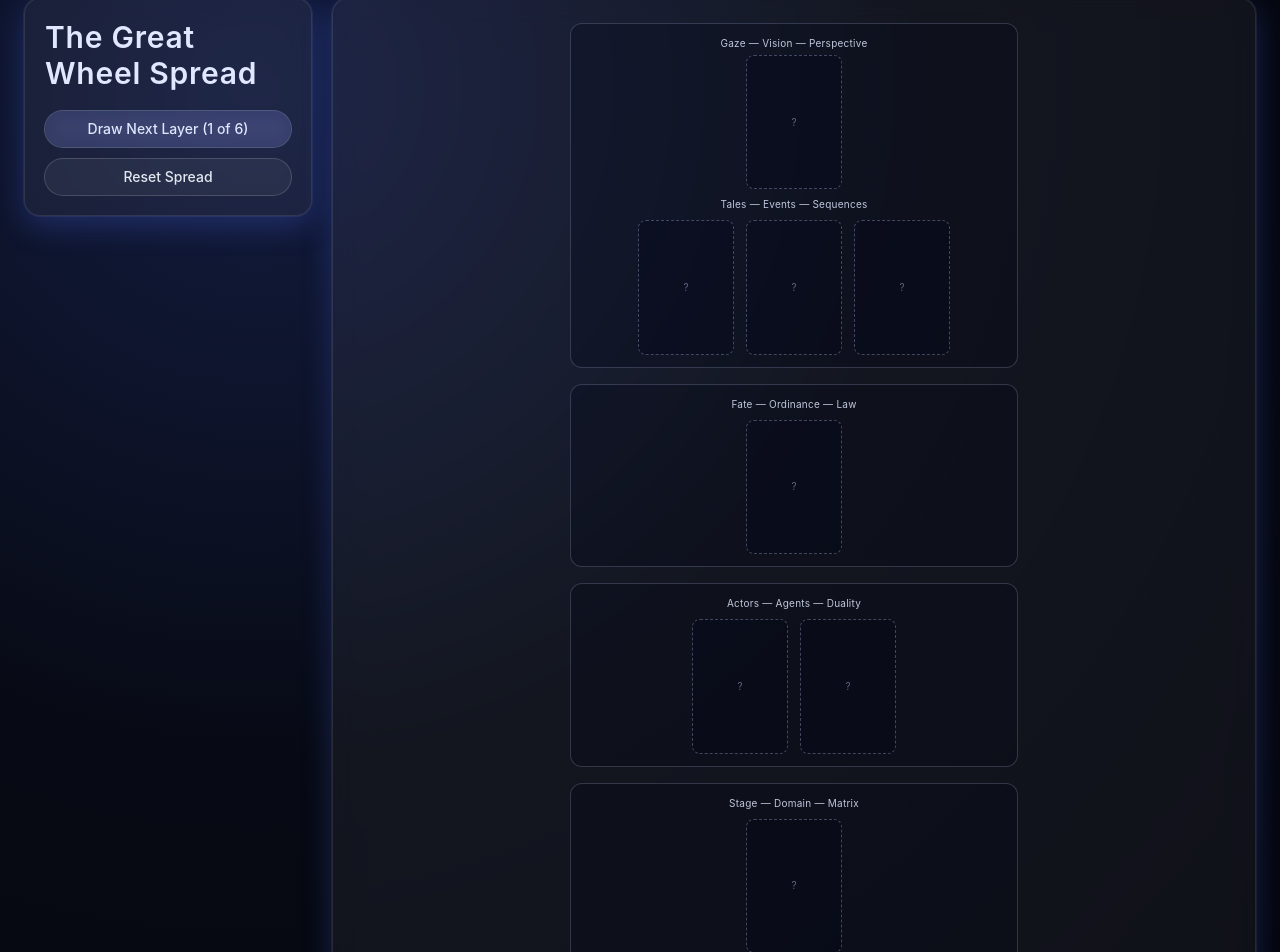
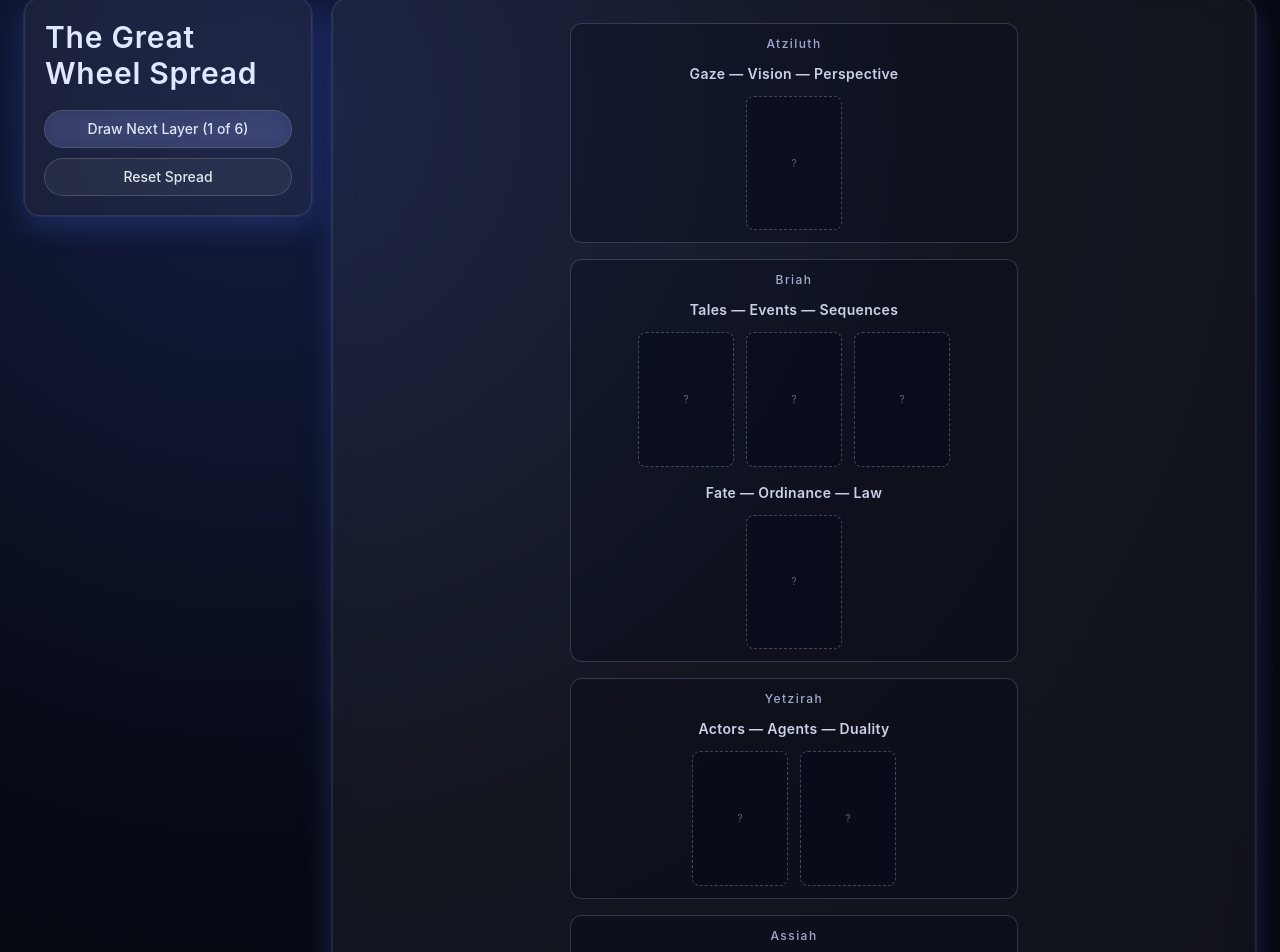
Before and after one commit to kiyotam23/thoth-tarot-spread, a Next.js app: page / in a window 1280 px wide. Shown: the part 34-986 px from the top of the page. Built offline with nearby package versions, Linux system fonts and the light colour scheme.

Commit message:
Initial commit without heavy files

```diff
--- a/app/page.tsx
+++ b/app/page.tsx
@@ -234,38 +234,38 @@ export default function Page() {
               animate={{ opacity: 1, y: 0 }}
               className="w-full max-w-md rounded-xl border border-indigo-200/20 bg-slate-950/25 p-3"
             >
-              <div className="flex flex-col items-center gap-2">
+              <p className="mb-3 text-center text-xs font-medium tracking-[0.12em] text-indigo-200/80">Atziluth</p>
               <div
                 ref={(el) => {
                   layerRefs.current[LAYERS[5].key] = el;
                 }}
+                className="flex flex-col items-center"
               >
-                  <p className="text-center text-[10px] tracking-wide text-indigo-100/85">
+                <p className="mb-3 text-center text-sm font-semibold tracking-wide text-indigo-100/90">
                   {LAYERS[5].triad.join(" — ")}
                 </p>
-                  <div className="mt-1 flex justify-center gap-3">{renderCards(5)}</div>
+                <div className="flex justify-center gap-3">{renderCards(5)}</div>
               </div>
-                <p className="text-center text-[10px] tracking-wide text-indigo-100/85">
-                  {LAYERS[4].triad.join(" — ")}
-                </p>
+            </motion.div>
+
+            <motion.div
+              initial={{ opacity: 0, y: 20 }}
+              animate={{ opacity: 1, y: 0 }}
+              className="w-full max-w-md rounded-xl border border-indigo-200/20 bg-slate-950/25 p-3"
+            >
+              <p className="mb-3 text-center text-xs font-medium tracking-[0.12em] text-indigo-200/80">Briah</p>
+              <div className="flex flex-col items-center">
                 <div
                   ref={(el) => {
                     layerRefs.current[LAYERS[4].key] = el;
                   }}
-                  className="flex justify-center gap-3"
                 >
-                  {renderCards(4)}
+                  <p className="mb-3 text-center text-sm font-semibold tracking-wide text-indigo-100/90">
+                    {LAYERS[4].triad.join(" — ")}
+                  </p>
+                  <div className="flex justify-center gap-3">{renderCards(4)}</div>
                 </div>
-              </div>
-            </motion.div>
-
-            <div className="flex w-full max-w-md flex-col gap-4">
-              <motion.div
-                initial={{ opacity: 0, y: 20 }}
-                animate={{ opacity: 1, y: 0 }}
-                className="rounded-xl border border-indigo-200/20 bg-slate-950/25 p-3"
-              >
-                <p className="mb-2 text-center text-[10px] tracking-wide text-indigo-100/85">
+                <p className="mt-4 mb-3 text-center text-sm font-semibold tracking-wide text-indigo-100/90">
                   {LAYERS[3].triad.join(" — ")}
                 </p>
                 <div
@@ -276,13 +276,16 @@ export default function Page() {
                 >
                   {renderCards(3)}
                 </div>
+              </div>
             </motion.div>
+
             <motion.div
               initial={{ opacity: 0, y: 20 }}
               animate={{ opacity: 1, y: 0 }}
-                className="rounded-xl border border-indigo-200/20 bg-slate-950/25 p-3"
+              className="w-full max-w-md rounded-xl border border-indigo-200/20 bg-slate-950/25 p-3"
             >
-                <p className="mb-2 text-center text-[10px] tracking-wide text-indigo-100/85">
+              <p className="mb-3 text-center text-xs font-medium tracking-[0.12em] text-indigo-200/80">Yetzirah</p>
+              <p className="mb-3 text-center text-sm font-semibold tracking-wide text-indigo-100/90">
                 {LAYERS[2].triad.join(" — ")}
               </p>
               <div
@@ -294,15 +297,15 @@ export default function Page() {
                 {renderCards(2)}
               </div>
             </motion.div>
-            </div>
 
             <motion.div
               initial={{ opacity: 0, y: 20 }}
               animate={{ opacity: 1, y: 0 }}
               className="w-full max-w-md rounded-xl border border-indigo-200/20 bg-slate-950/25 p-3"
             >
-              <div className="flex flex-col items-center gap-2">
-                <p className="text-center text-[10px] tracking-wide text-indigo-100/85">
+              <p className="mb-3 text-center text-xs font-medium tracking-[0.12em] text-indigo-200/80">Assiah</p>
+              <div className="flex flex-col items-center">
+                <p className="mb-3 text-center text-sm font-semibold tracking-wide text-indigo-100/90">
                   {LAYERS[1].triad.join(" — ")}
                 </p>
                 <div
@@ -313,7 +316,7 @@ export default function Page() {
                 >
                   {renderCards(1)}
                 </div>
-                <p className="text-center text-[10px] tracking-wide text-indigo-100/85">
+                <p className="mt-4 mb-3 text-center text-sm font-semibold tracking-wide text-indigo-100/90">
                   {LAYERS[0].triad.join(" — ")}
                 </p>
                 <div
```
Lines whose indentation alone changed are shown as unchanged.
